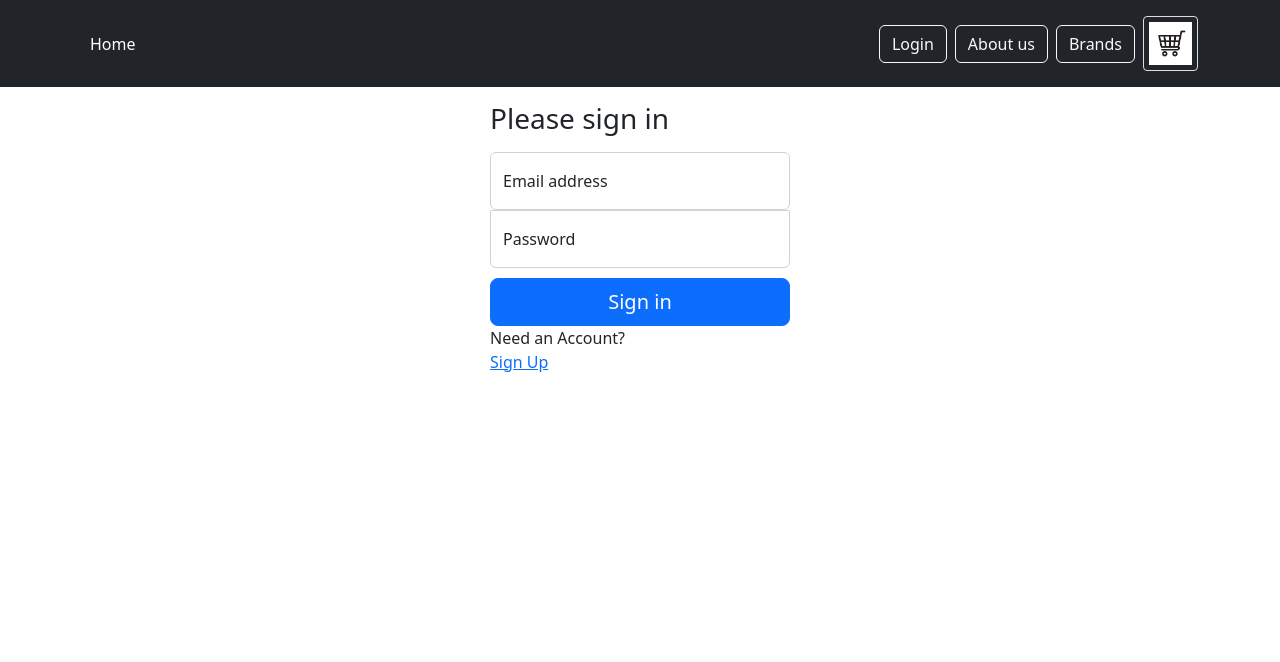
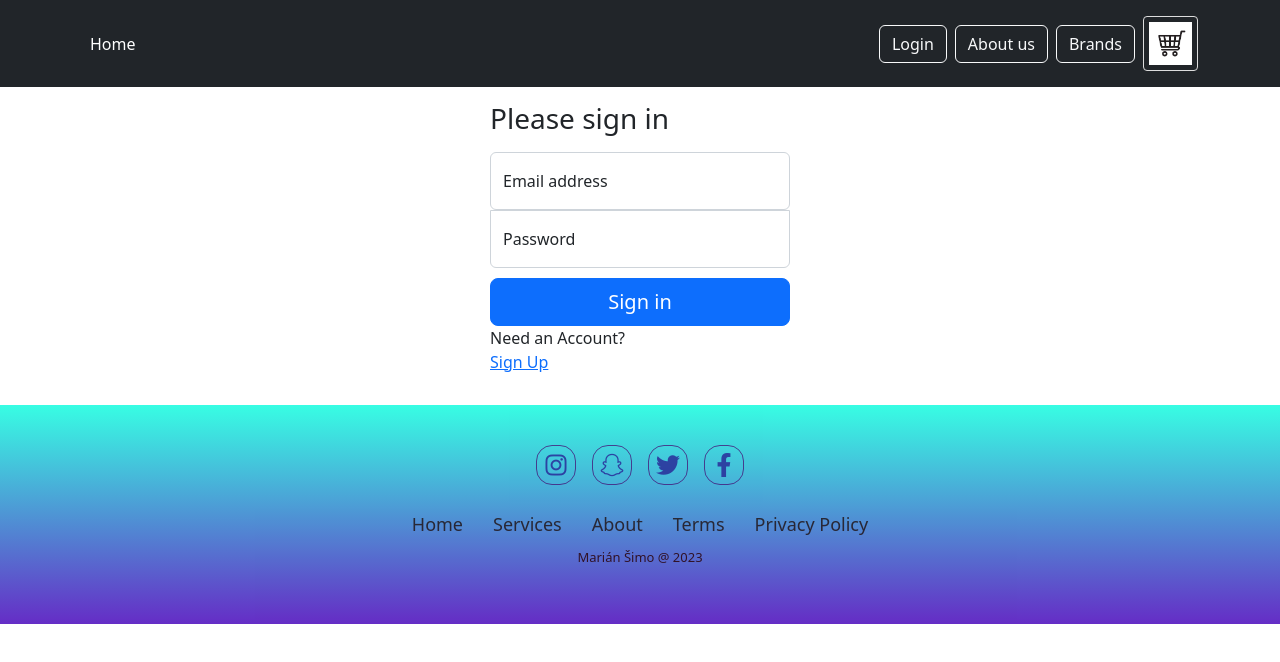
Before and after one commit to levi7x/eshop-react, a React (Create React App) app: page /login in a window 1280 px wide. Shown: the top 662 px of the page. Built offline with nearby package versions, Linux system fonts and the light colour scheme; no server answers.

Commit message:
added footer- lame graphics

```diff
--- a/public/index.html
+++ b/public/index.html
@@ -26,6 +26,7 @@
     -->
     <link href="https://cdn.jsdelivr.net/npm/bootstrap@5.2.3/dist/css/bootstrap.min.css" rel="stylesheet" integrity="sha384-rbsA2VBKQhggwzxH7pPCaAqO46MgnOM80zW1RWuH61DGLwZJEdK2Kadq2F9CUG65" crossorigin="anonymous">
     <link href="https://fonts.googleapis.com/css?family=Open+Sans:300,400,600,700" rel="stylesheet">
+    <link rel="stylesheet" href="https://cdnjs.cloudflare.com/ajax/libs/font-awesome/6.2.1/css/all.min.css" integrity="sha512-MV7K8+y+gLIBoVD59lQIYicR65iaqukzvf/nwasF0nqhPay5w/9lJmVM2hMDcnK1OnMGCdVK+iQrJ7lzPJQd1w==" crossorigin="anonymous" referrerpolicy="no-referrer" />
     <title>React App</title>
   </head>
   <body>
--- /dev/null
+++ b/src/components/layout/Footer.css
@@ -0,0 +1,62 @@
+* {
+    margin: 0;
+    padding: 0;
+    box-sizing: border-box;
+}
+
+.list {
+    margin: 0;
+    padding: 0;
+    list-style: none;
+    font-size: 18px;
+    line-height: 1.6;
+    margin-bottom: 0;
+    text-align: center;
+}
+
+.list li{
+    display: inline-block;
+    padding: 0 15px;
+}
+
+.list li a{
+    color: rgb(19, 3, 3);
+    text-decoration: none;
+    opacity: 0.8;
+}
+
+.list li a:hover{
+    opacity: 1;
+}
+
+.social {
+    text-align: center;
+    padding-bottom: 25px;
+    color: rgb(26, 11, 139);
+}
+
+.social a{
+    font-size: 24px;
+    color: inherit;
+    border: 1px solid rgb(59, 4, 111);
+    width: 40px;
+    height: 40px;
+    line-height: 38px;
+    display: inline-block;
+    border-radius: 40%;
+    margin: 0 8px;
+    opacity: 0.75;
+}
+
+.social a:hover{
+    opacity: 0.9;
+    transition: 0.75;
+}
+
+
+.copyright{
+    margin-top: 10px;
+    text-align: center;
+    font-size: 13px;
+    color: rgb(38, 6, 29);
+}
--- /dev/null
+++ b/src/components/layout/Footer.js
@@ -0,0 +1,43 @@
+import "./Footer.css";
+
+function Footer() {
+  return (
+    <>
+      <div className="social">
+        <a href="#">
+          <i className="fab fa-instagram"></i>
+        </a>
+        <a href="#">
+          <i className="fab fa-snapchat"></i>
+        </a>
+        <a href="#">
+          <i className="fab fa-twitter"></i>
+        </a>
+        <a href="#">
+          <i className="fab fa-facebook-f"></i>
+        </a>
+      </div>
+
+      <ul className="list">
+        <li>
+          <a href="#">Home</a>
+        </li>
+        <li>
+          <a href="#">Services</a>
+        </li>
+        <li>
+          <a href="#">About</a>
+        </li>
+        <li>
+          <a href="#">Terms</a>
+        </li>
+        <li>
+          <a href="#">Privacy Policy</a>
+        </li>
+      </ul>
+      <p className="copyright">Marián Šimo @ 2023</p>
+    </>
+  );
+}
+
+export default Footer;
--- /dev/null
+++ b/src/components/layout/Layout.css
@@ -0,0 +1,13 @@
+* {
+    margin: 0;
+    padding: 0;
+    box-sizing: border-box;
+}
+
+
+.footer{
+    padding: 40px 0;
+    background: rgb(93,34,195);
+    background: linear-gradient(0deg, rgba(93,34,195,1) 0%, rgba(45,253,226,1) 100%);
+    opacity: 0.95;
+}
--- a/src/components/layout/Layout.js
+++ b/src/components/layout/Layout.js
@@ -1,13 +1,20 @@
+import Footer from "./Footer";
 import MainNavigation from "./MainNavigation";
+import "./Layout.css"
 
 function Layout(props) {
   return (
-    <>
-      <div>
+    <body>
+      <nav>
         <MainNavigation />
+      </nav>
+      <div className="content">
+        <main className="main">{props.children}</main>
       </div>
-      <main>{props.children}</main>
-    </>
+      <footer className="footer">
+        <Footer />
+      </footer>
+    </body>
   );
 }
 
--- a/src/components/products/ProductList.module.css
+++ b/src/components/products/ProductList.module.css
@@ -4,4 +4,5 @@
     grid-template-rows: repeat(3, 1fr);
     grid-column-gap: 20px;
     grid-row-gap: 20px;
+
 }
--- a/src/pages/About.js
+++ b/src/pages/About.js
@@ -1,5 +1,4 @@
 import Loader from "../components/ui/Loader";
-import Spinner from "../components/ui/Loader";
 
 function AboutPage(){
     return <div>
--- a/src/pages/Account.js
+++ b/src/pages/Account.js
@@ -1,15 +1,10 @@
 function AccountPage() {
   return (
     <div>
-      <h3>Overview</h3>
-
-    <hr />
-      <h4>
-        Email:
-        <p>
-            kappa@gmail.com
-        </p>
-      </h4>
+      <div className="container">
+        <aside className="sidebar"></aside>
+        <div className="content"></div>
+      </div>
     </div>
   );
 }
```
Also changed, not shown: src/pages/Account.module.css (added).
